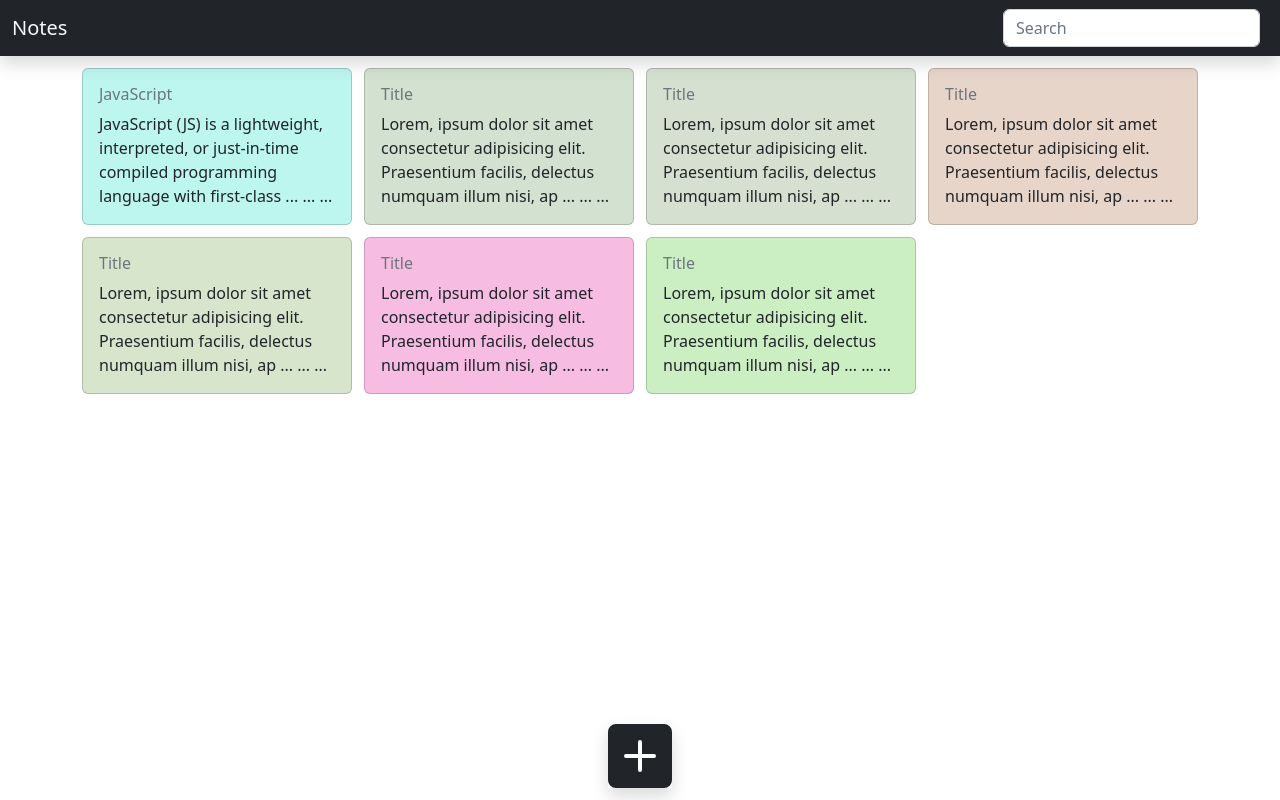
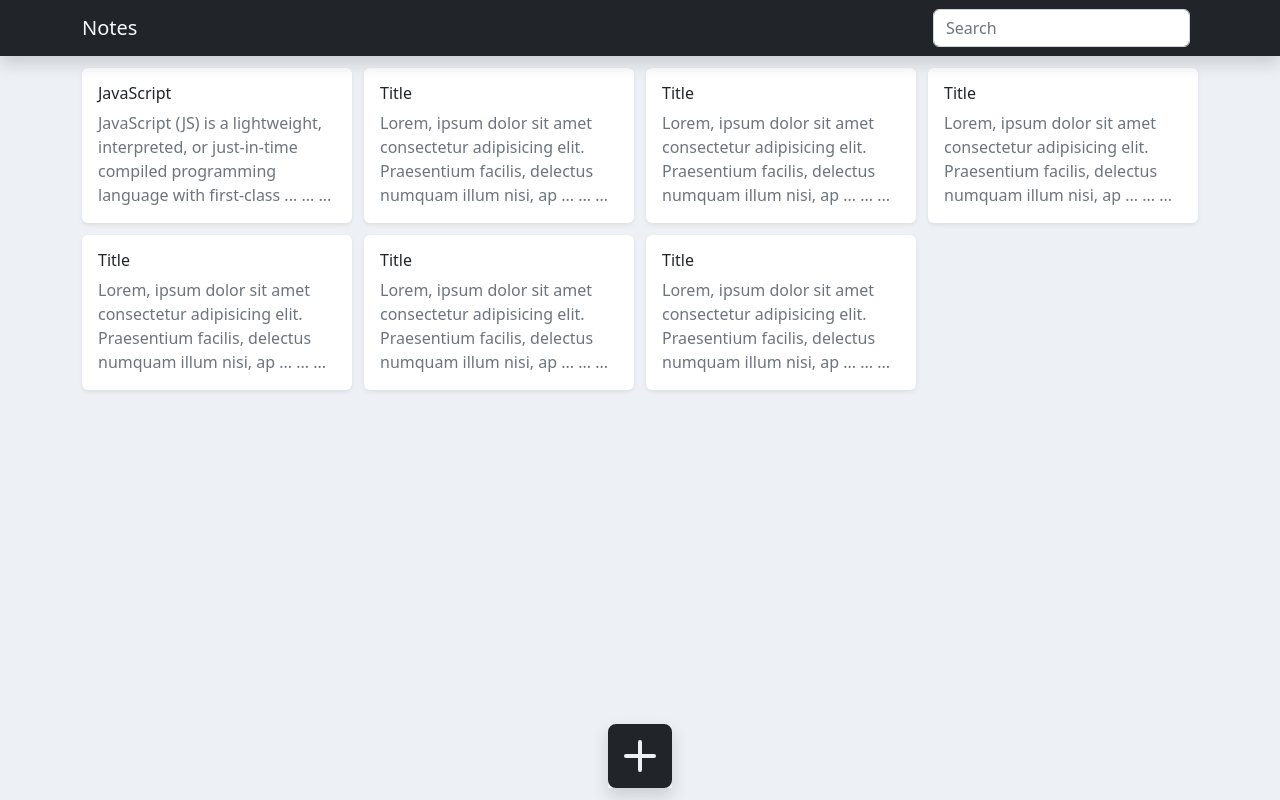
Before and after one commit to aksingh-codes/notes-app, a React (Create React App) app: page / in a window 1280 px wide. Built offline with nearby package versions, Linux system fonts and the light colour scheme.

Commit message:
update: ui

```diff
--- a/src/components/Footer.js
+++ b/src/components/Footer.js
@@ -2,7 +2,7 @@ import React from "react";
 
 const Footer = () => {
   return (
-    <footer className="container text-muted text-center mt-5">
+    <footer className="container text-muted text-center">
       {/* built by <a href="https://github.com/aksingh-codes">@aksingh-codes</a> */}
     </footer>
   );
--- a/src/components/Navbar.js
+++ b/src/components/Navbar.js
@@ -4,7 +4,7 @@ import { Link } from "react-router-dom";
 const Navbar = ({navItemRight}) => {
   return (
     <nav className="navbar bg-dark shadow position-fixed w-100 top-0" style={{zIndex: 100}}>
-      <div className="container-fluid">
+      <div className="container container-fluid">
         <Link to="/" className="navbar-brand text-light">Notes</Link>
         {navItemRight}
       </div>
--- a/src/components/Note.js
+++ b/src/components/Note.js
@@ -4,23 +4,32 @@ import { ReactComponent as NotFoundLogo } from "../assets/undraw_empty_re_opql.s
 
 const Note = ({ note, limit }) => {
   const navigate = useNavigate();
+  const getDots = (len) => {
+    let str = " "
+    for (let i = 0; i < 110 - len; i++) {
+      str += ".."
+    }
+    return str
+  }
+
+  note.bgColor = "white"
 
   return note ? (
     <div
       onClick={() => navigate(`/note/${note.id}`)}
-      className="card"
-      style={limit ? { cursor: "pointer", backgroundColor: `${note.bgColor}`} : {}}
+      className="card shadow-sm"
+      style={limit ? { cursor: "pointer", backgroundColor: `${note.bgColor}`, border: '0'} : {backgroundColor: `${note.bgColor}`, border: '0'}}
     >
       <div className="card-body">
         {limit ? (
-          <h6 className="card-title text-muted">{note.title}</h6>
+          <h6 className="card-title">{note.title}</h6>
         ) : (
           <h4 className="card-title">{note.title}</h4>
         )}
         {/* <h6 className="card-subtitle mb-2 text-muted">Card subtitle</h6> */}
         {limit ? (
-          <p className="card-text">
-            {note.content.slice(0, 110) + " ... ... ..."}
+          <p className="card-text text-muted">
+            {note.content.length > 110 ? note.content.slice(0, 110) + " ... ... ..." : note.content + getDots(note.content.length)}
           </p>
         ) : (
           note.content.split("\n").map(para => <p>{para}</p>)
--- a/src/index.css
+++ b/src/index.css
@@ -1,5 +1,9 @@
 :root {
   --small-padding: 0.75rem;
+}
+
+html {
+  background-color: #edf1f5;
 }
 
 body {
@@ -14,6 +18,10 @@ body {
 code {
   font-family: source-code-pro, Menlo, Monaco, Consolas, 'Courier New',
     monospace;
+}
+
+.App {
+  background-color: #edf1f5;
 }
 
 .home__plusbtn {
--- a/src/pages/Create.js
+++ b/src/pages/Create.js
@@ -37,8 +37,8 @@ const Create = () => {
     <Layout>
       <Editor {...editorProps}>
         <div className="d-flex gap-2" role="group">
-          <Button onClick={() => handleSave()} variant="outline-dark">Save</Button>
-          <Button onClick={() => navigate(-1)} variant="outline-dark">
+          <Button onClick={() => handleSave()} variant="dark">Save</Button>
+          <Button onClick={() => navigate(-1)} variant="dark">
             Cancel
           </Button>
         </div>
--- a/src/pages/Edit.js
+++ b/src/pages/Edit.js
@@ -26,7 +26,8 @@ const Edit = () => {
         payload: {
           id: note.id,
           title: title,
-          content: content
+          content: content,
+          bgColor: note.bgColor
         }
       })
       navigate(-1)
@@ -37,8 +38,8 @@ const Edit = () => {
     <Layout>
       <Editor {...editorProps}>
         <div className="d-flex gap-2" role="group">
-          <Button onClick={() => handleSave()} variant="outline-dark">Save</Button>
-          <Button onClick={() => navigate(-1)} variant="outline-dark">
+          <Button onClick={() => handleSave()} variant="dark">Save</Button>
+          <Button onClick={() => navigate(-1)} variant="dark">
             Cancel
           </Button>
         </div>
--- a/src/pages/View.js
+++ b/src/pages/View.js
@@ -19,14 +19,14 @@ const View = () => {
         <h5 className="text-muted text-center mb-5">Your Note</h5>
         <Note note={note} />
         <div className="d-flex gap-2 mt-3" role="group">
-          <Button onClick={() => navigate(-1)} variant="outline-dark">Back</Button>
-          <Button onClick={() => navigate(`/edit/${note.id}`)} variant="outline-dark">Edit</Button>
+          <Button onClick={() => navigate(-1)} variant="dark">Back</Button>
+          <Button onClick={() => navigate(`/edit/${note.id}`)} variant="dark">Edit</Button>
           <Button
             onClick={() => {
               navigate(-1);
               dispatch({ type: DELETE_NOTE, payload: note.id });
             }}
-            variant="outline-danger"
+            variant="danger"
           >
             Delete
           </Button>
--- a/src/utils/randomBgColor.js
+++ b/src/utils/randomBgColor.js
@@ -2,7 +2,7 @@ const bgColor = () => {
   // hsl(120,100%,85%)
   const hue = (Math.random() * 360).toFixed(2);
   const saturation = (Math.random() * 100).toFixed(2);
-  const lightness = 85;
+  const lightness = 98;
   return `hsl(${hue},${saturation}%,${lightness}%)`;
 };
 
```
